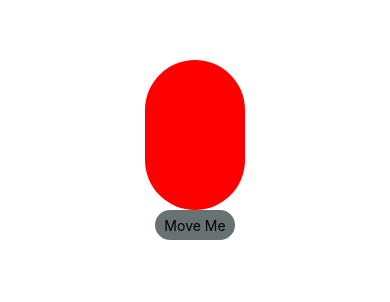
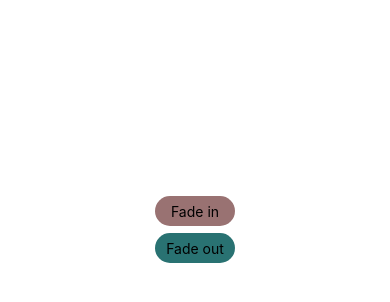
Before and after one commit to Pavel-Lunin/AnimatiedProject, a React Native app: screen / in a window 390 px wide. Shown: the part 272-574 px from the top of the page. Built offline with nearby package versions, Linux system fonts and the light colour scheme.

Commit message:
Animated opacity

```diff
--- a/App.tsx
+++ b/App.tsx
@@ -2,12 +2,20 @@
 import {Animated, Text, TouchableOpacity, View} from 'react-native';
 
 const App = () => {
-  const leftValue = useState(new Animated.Value(0))[0];
+  const opacity = useState(new Animated.Value(0))[0];
 
-  function moveBall() {
-    Animated.timing(leftValue, {
-      toValue: 400,
-      duration: 4000,
+  function FadeInBall() {
+    Animated.timing(opacity, {
+      toValue: 1,
+      duration: 2000,
+      useNativeDriver: false,
+    }).start();
+  }
+
+  function FadeOutBall() {
+    Animated.timing(opacity, {
+      toValue: 0,
+      duration: 1500,
       useNativeDriver: false,
     }).start();
   }
@@ -17,26 +25,38 @@
       <View style={{flex: 1, justifyContent: 'center', alignItems: 'center'}}>
         <Animated.View
           style={{
-            // left: leftValue,
-            // opacity: leftValue,
-            transform: [{translateX: leftValue}],
+            opacity: opacity,
             width: 100,
             height: 150,
             borderRadius: 100 / 2,
             backgroundColor: 'red',
+            marginBottom: 9,
           }}
         />
         <TouchableOpacity
           style={{
             width: 80,
             height: 30,
-            backgroundColor: '#697272',
+            backgroundColor: '#997272',
+            borderRadius: 50,
+            alignItems: 'center',
+            justifyContent: 'center',
+            marginBottom: 7,
+          }}
+          onPress={FadeInBall}>
+          <Text>Fade in</Text>
+        </TouchableOpacity>
+        <TouchableOpacity
+          style={{
+            width: 80,
+            height: 30,
+            backgroundColor: '#297272',
             borderRadius: 50,
             alignItems: 'center',
             justifyContent: 'center',
           }}
-          onPress={moveBall}>
-          <Text>Move Me</Text>
+          onPress={FadeOutBall}>
+          <Text>Fade out</Text>
         </TouchableOpacity>
       </View>
     </View>
```
